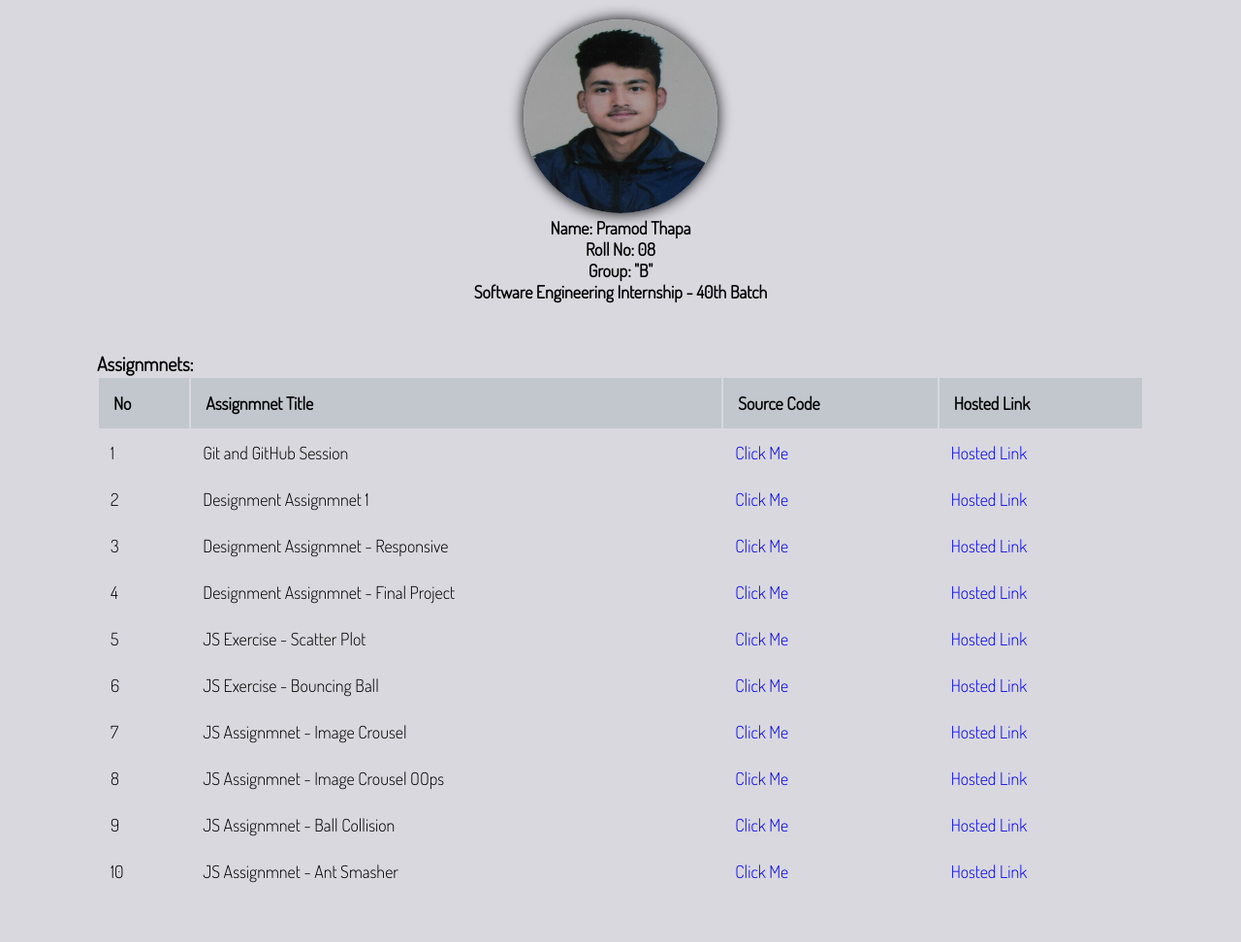
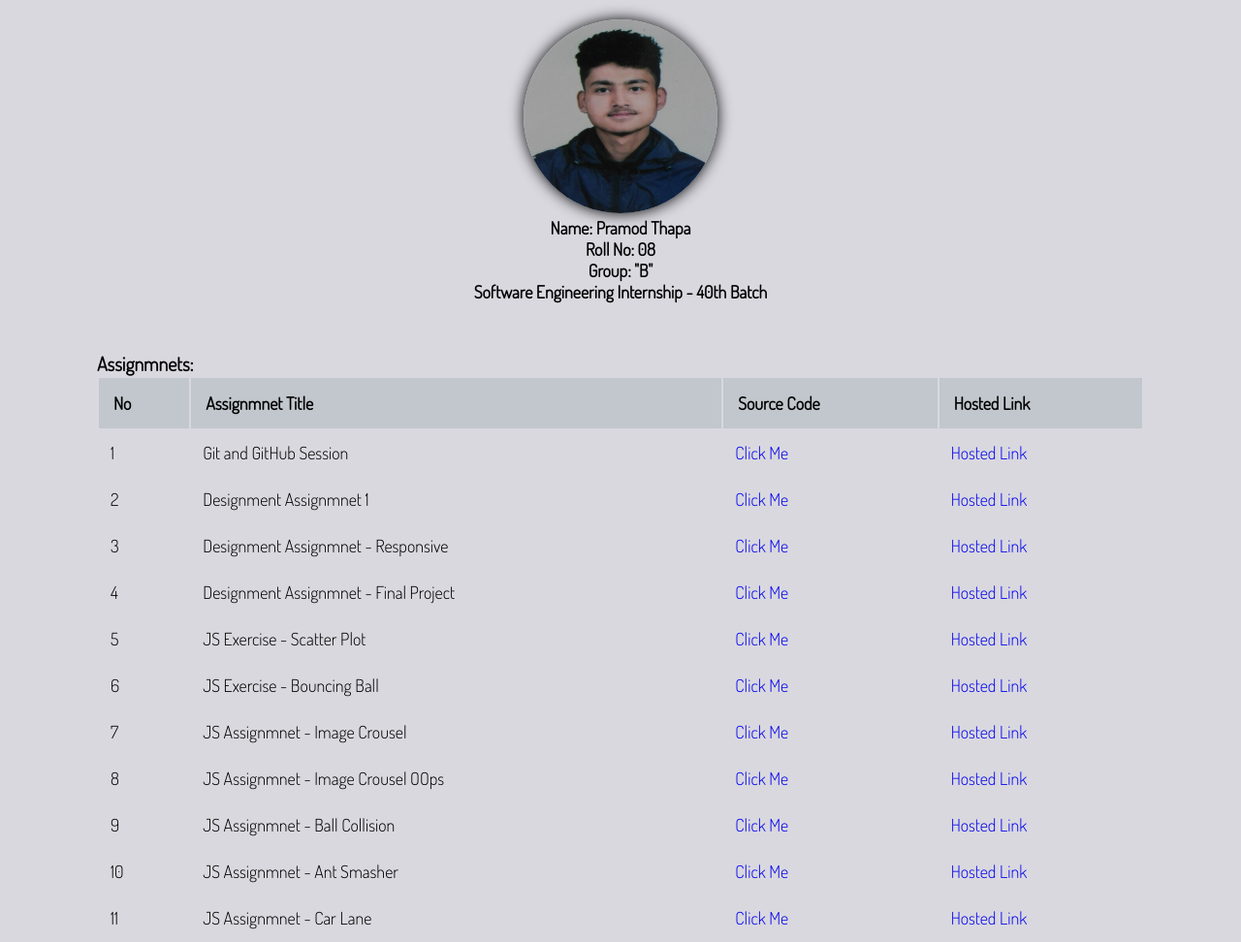
Before and after one commit to PramodThapa/Leapfrog-Assignments, a plain HTML site: page index.html in a window 1280 px wide. Shown: the whole page at 97% size. Before the commit the page ends 924 px from the top, so only its background shows below. Drawn offline with Linux system fonts and the light colour scheme.

Commit message:
dev : table updated

```diff
--- a/index.html
+++ b/index.html
@@ -96,6 +96,12 @@
                         <td><a href="https://github.com/PramodThapa/Leapfrog-Assignments/tree/master/JS/Assignments/Ant Smasher">Click Me</a></td>
                         <td><a href="https://pramodthapa.github.io/Leapfrog-Assignments/JS/Assignments/Ant Smasher/index.html">Hosted Link</a></td>
                     </tr>
+                    <tr>
+                        <td>11</td>
+                        <td>JS Assignmnet - Car Lane</td>
+                        <td><a href="https://github.com/PramodThapa/Leapfrog-Assignments/tree/master/JS/Assignments/Car Lane">Click Me</a></td>
+                        <td><a href="https://pramodthapa.github.io/Leapfrog-Assignments/JS/Assignments/Car Lane/index.html">Hosted Link</a></td>
+                    </tr>
 
                 </tbody>
             </table>
```
